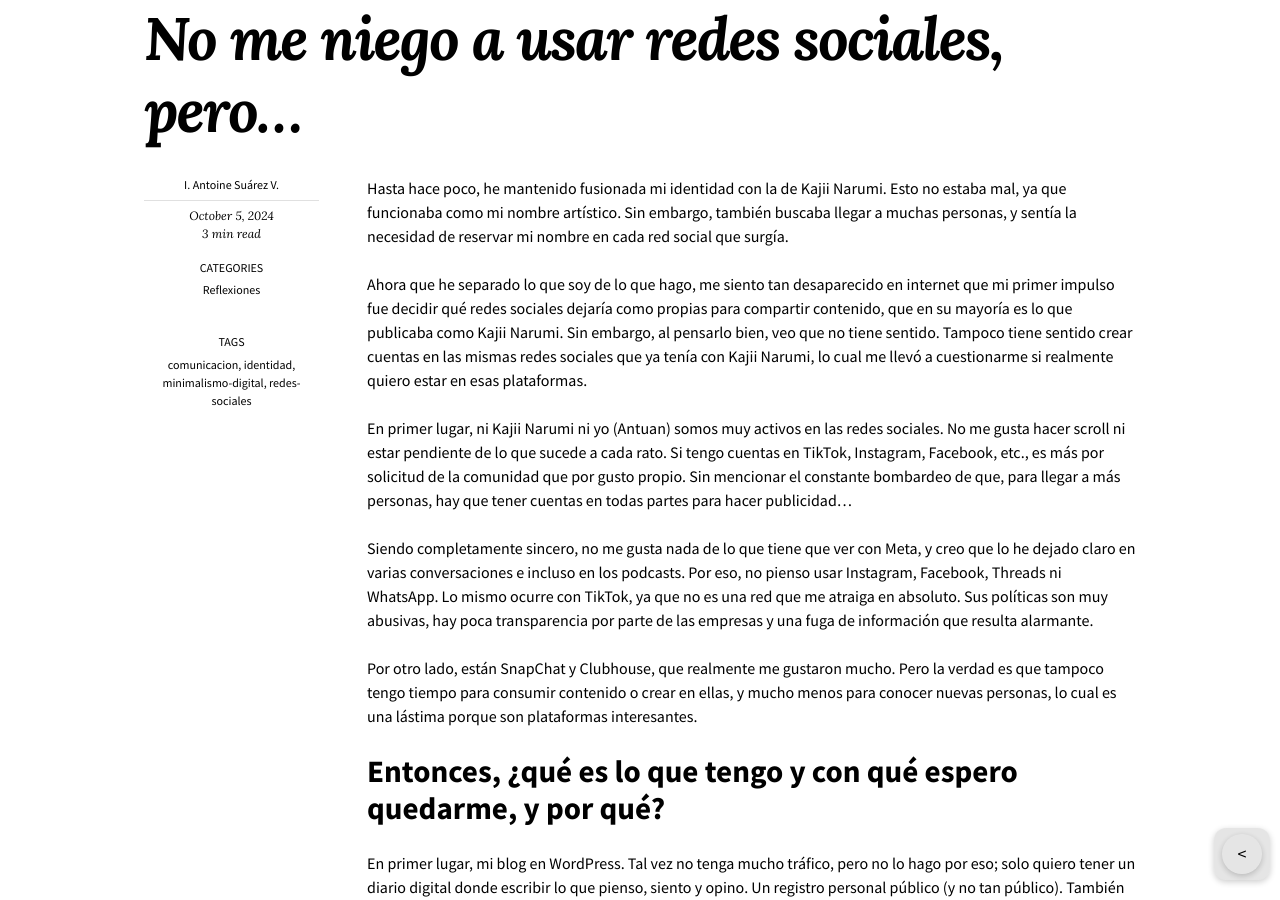
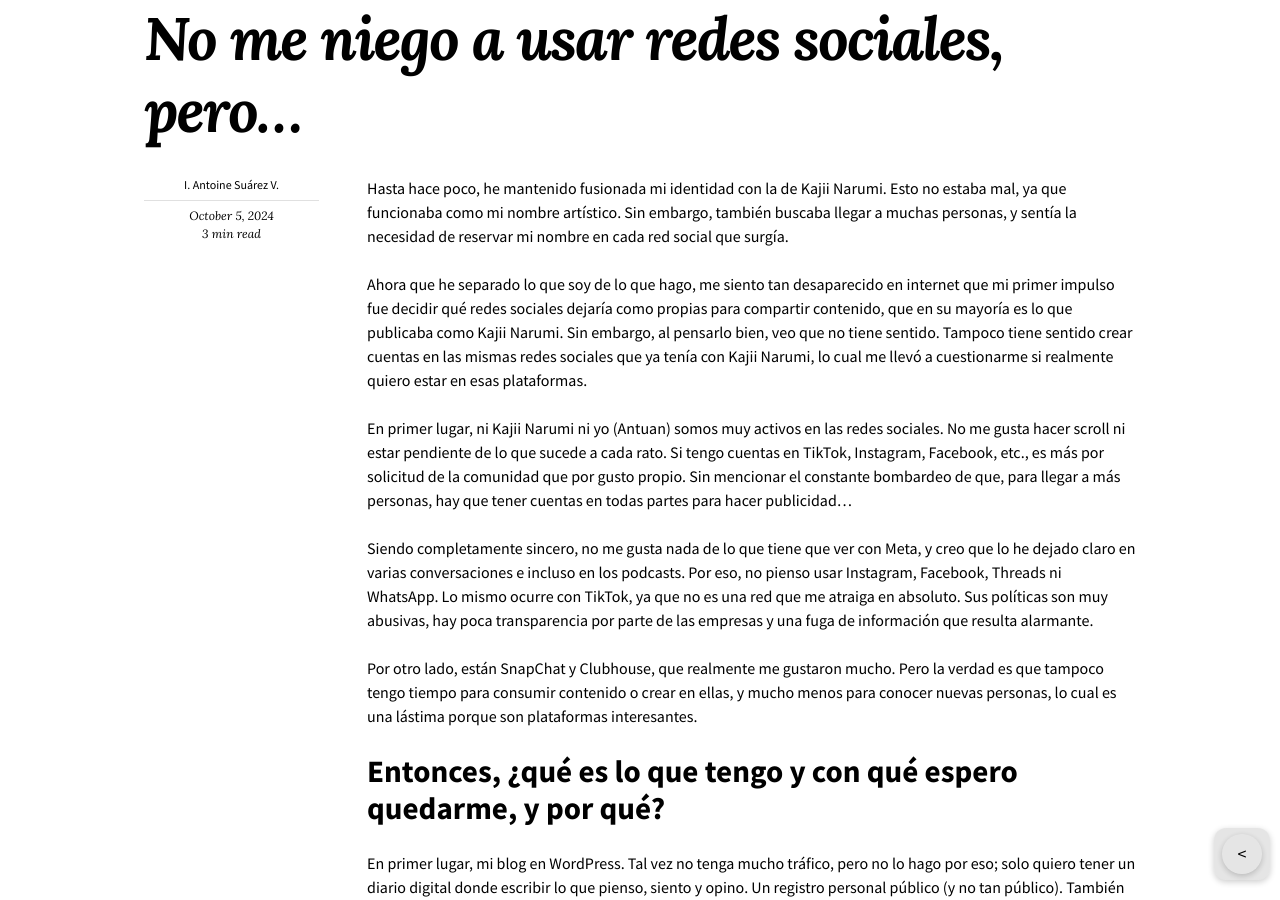
Before and after one commit to KajiiNarumi/iasuarezv, a Jekyll site: the page built from _posts/2024-10-05-no-me-niego-redes-sociales.md, in a window 1280 px wide and 900 px high, scrolled down 888 px. Built offline with Jekyll 4.4.1, drawn with Linux system fonts in a browser that asks for light colours; nearby versions of some CDN libraries.

Commit message:
Update metadata in blog post on social media use

```diff
--- a/_posts/2024-10-05-no-me-niego-redes-sociales.md
+++ b/_posts/2024-10-05-no-me-niego-redes-sociales.md
@@ -2,14 +2,11 @@
 layout: post
 author:
   name: "I. Antoine Suárez V."
-categories: [Reflexiones]
-tags: [redes-sociales, identidad, minimalismo-digital, comunicacion]
 title: "No me niego a usar redes sociales, pero..."
 date: 2024-10-05
 image:
   path: /images/2024-10-05-no-me-niego-redes-sociales.jpg
   caption: "Imagen creada por I. Antoine Suárez V."
-image_alt: "Dibujo de un smartphone con una línea roja en modo de tache"
 excerpt: "No me niego a usar redes sociales, pero tampoco quiero usarlas solo porque todos lo hacen. Aquí explico con cuáles me quedo, por qué, y cómo prefiero relacionarme en internet."
 ---
 
```
